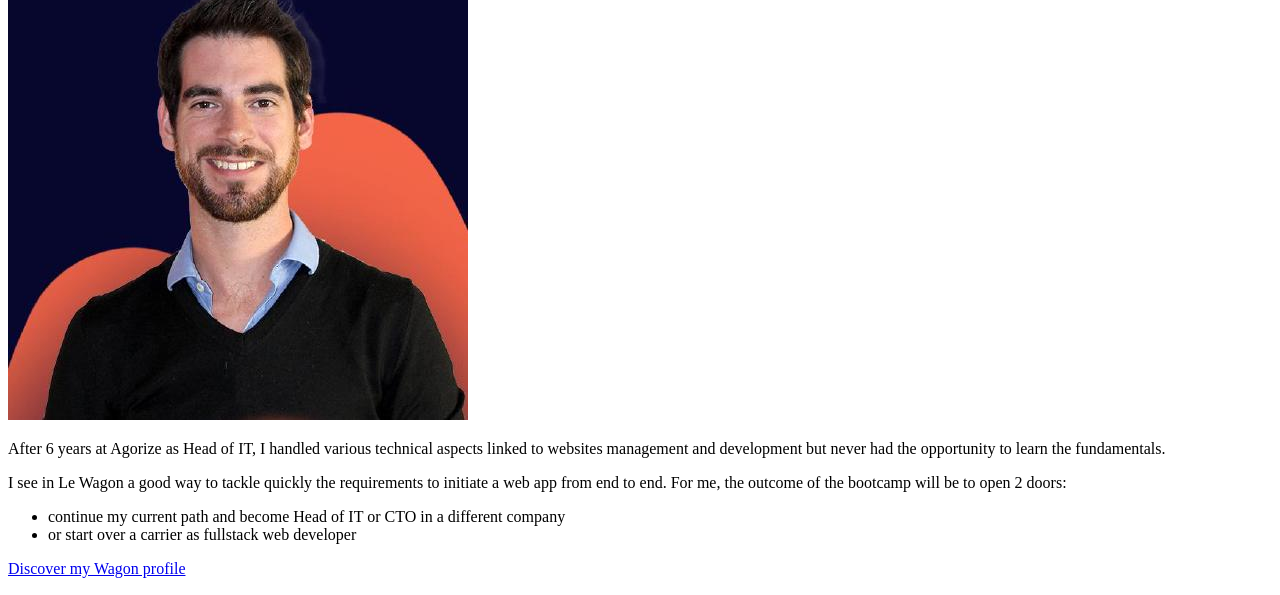
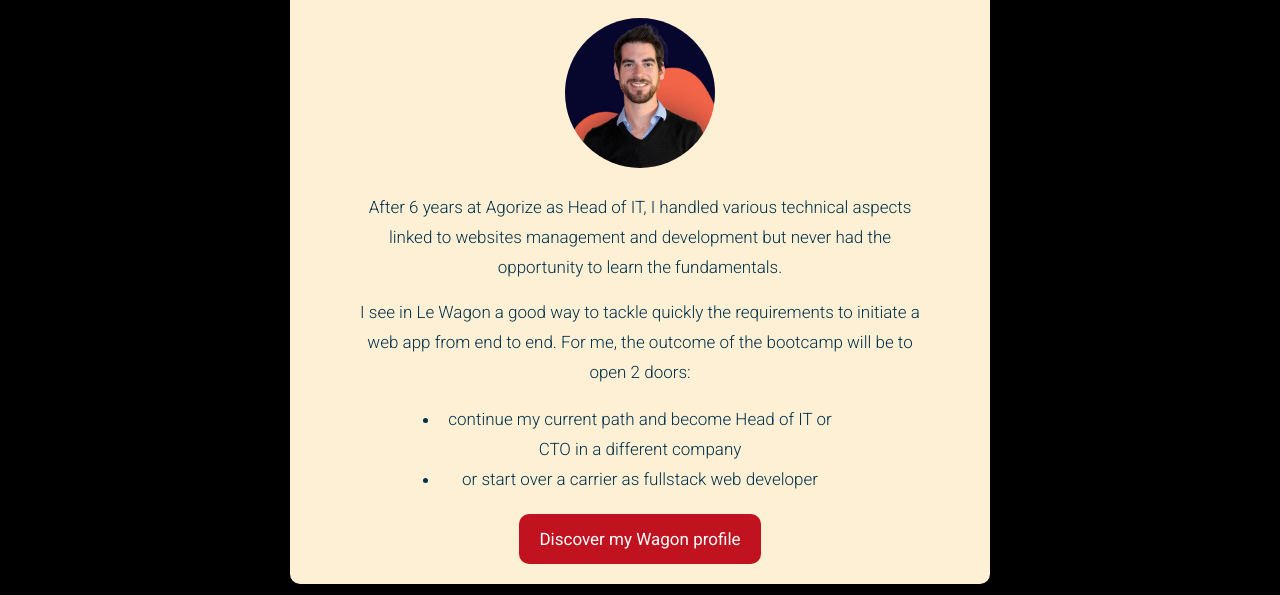
Before and after one commit to mcoquelet/profile, a plain HTML site: page index.html in a window 1280 px wide. Shown: the part 169-764 px from the top of the page. Drawn offline with Linux system fonts and the light colour scheme; the site is published under a folder, as on GitHub Pages, so addresses that start at the root find nothing.

Commit message:
fix stylesheet call

```diff
--- a/index.html
+++ b/index.html
@@ -4,7 +4,7 @@
     <meta charset="utf-8">
     <title>Mathieu's Profile</title>
     <link rel="stylesheet" href="https://use.fontawesome.com/releases/v6.1.2/css/all.css">
-    <link rel="stylesheet" href="/style.css">
+    <link rel="stylesheet" href="profile/style.css">
     <meta name="viewport" content="width=device-width, initial-scale=1">
   </head>
   <body>
```
